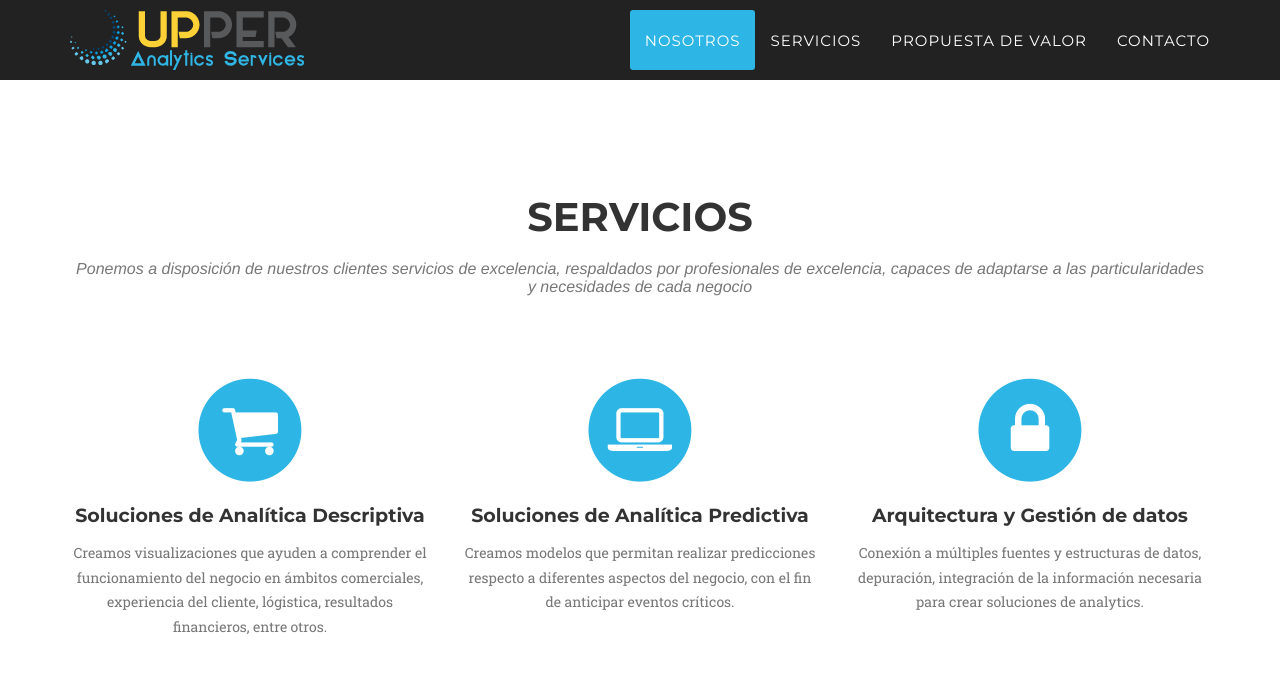
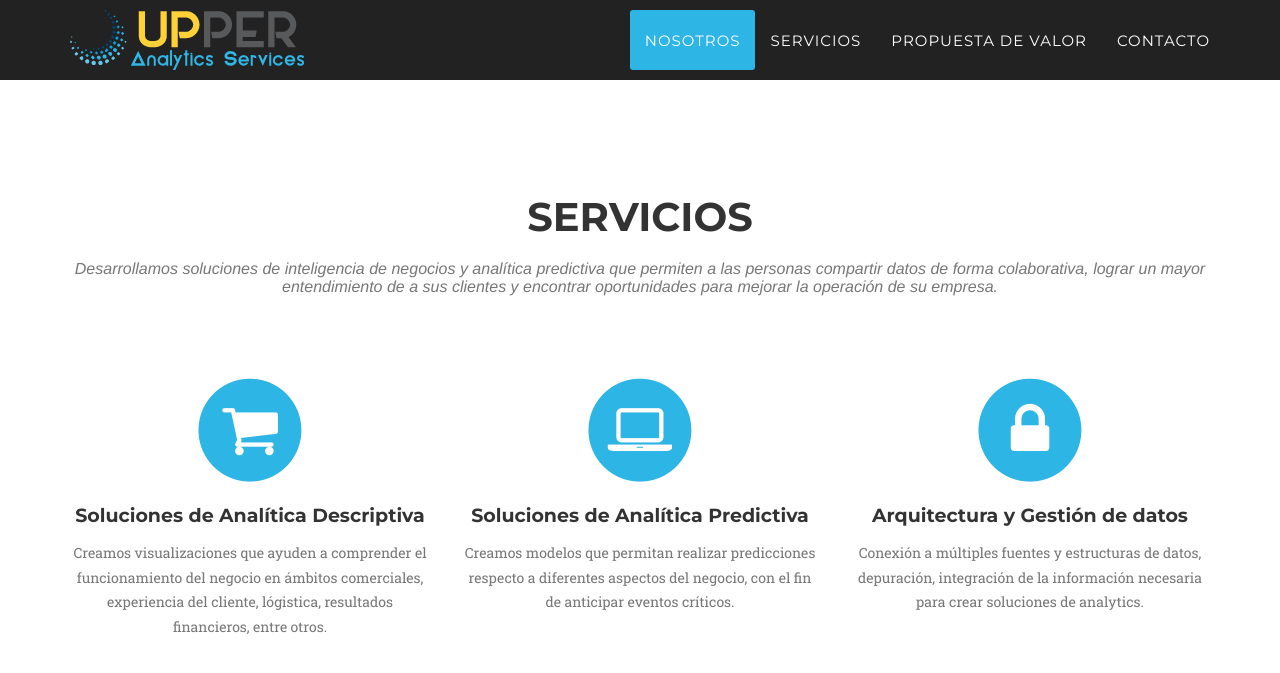
Before and after one commit to upperanalytics/upperanalytics.github.io, a Jekyll site: the page built from index.html, in a window 1280 px wide and 900 px high, scrolled down 1362 px. Shown: the top 673 px of the window. Built offline with Jekyll 4.4.1, drawn with Linux system fonts in a browser that asks for light colours; some web fonts are replaced.

Commit message:
Update services.html

```diff
--- a/_includes/services.html
+++ b/_includes/services.html
@@ -4,7 +4,7 @@
             <div class="row">
                 <div class="col-lg-12 text-center">
                     <h2 class="section-heading">Servicios</h2>
-                    <h3 class="section-subheading text-muted">Ponemos a disposición de nuestros clientes servicios de excelencia, respaldados por profesionales de excelencia, capaces de adaptarse a las particularidades y necesidades de cada negocio</h3>
+                    <h3 class="section-subheading text-muted">Desarrollamos soluciones de inteligencia de negocios y analítica predictiva que permiten a las personas compartir datos de forma colaborativa, lograr un mayor entendimiento de a sus clientes y encontrar oportunidades para mejorar la operación de su empresa.</h3>
                 </div>
             </div>
             <div class="row text-center">
```
